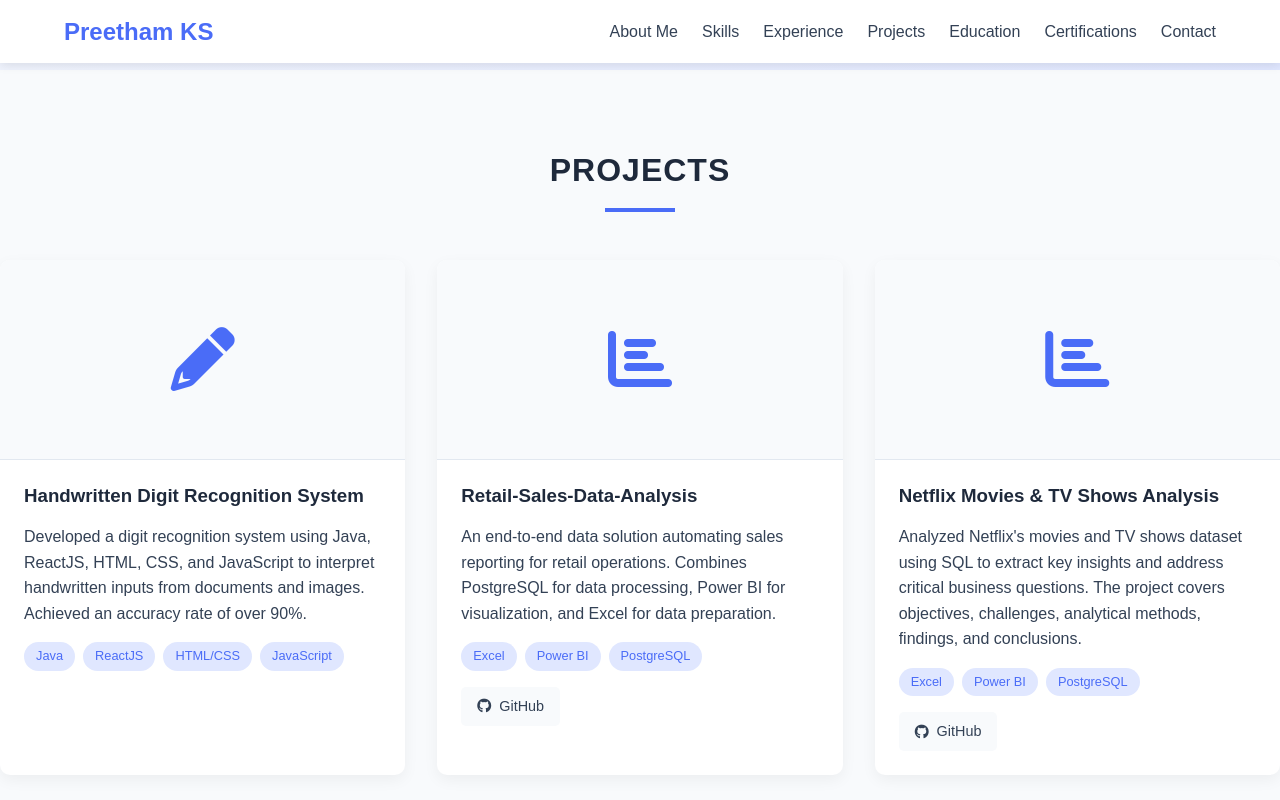
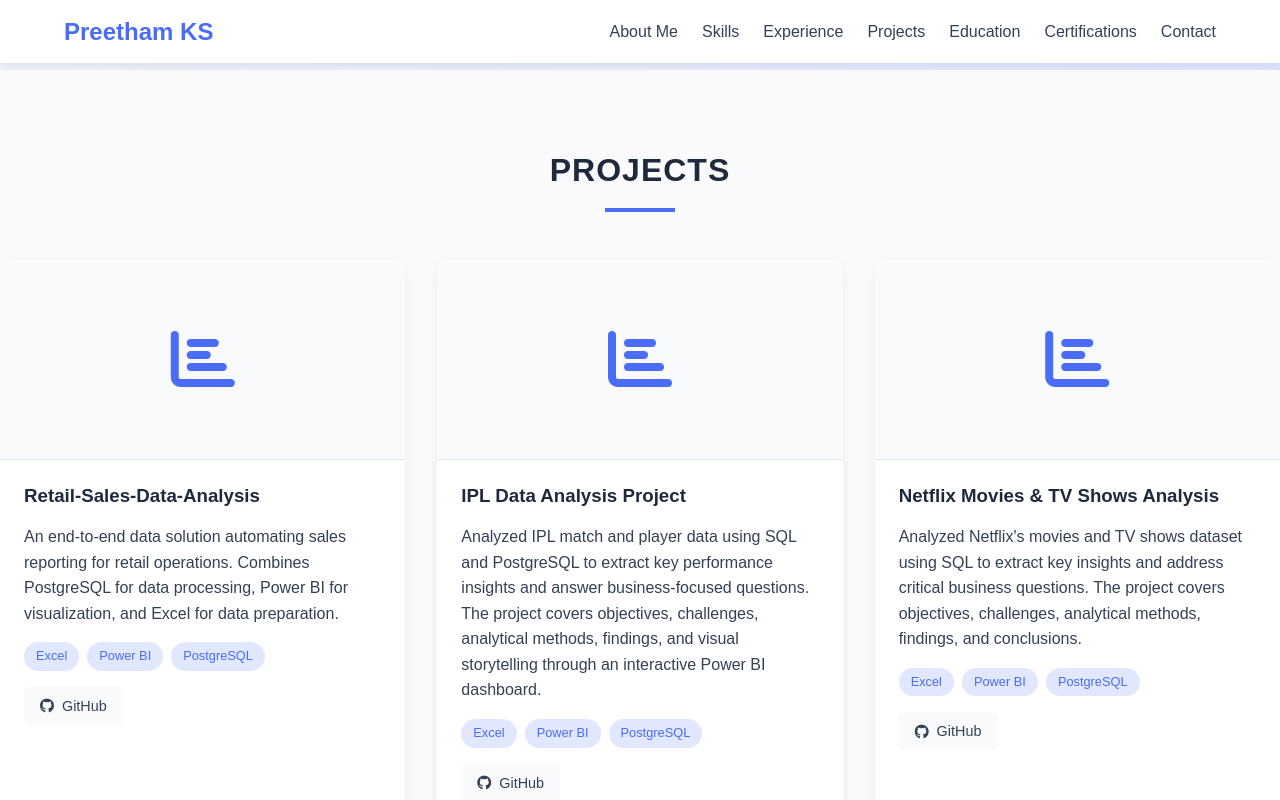
Before and after one commit to Preetham-ks/Portfolio, a plain HTML site: page index.html in a window 1280 px wide. Both pictures are taken after a click on the link "VIEW PROJECTS". Shown: the part 730-1530 px from the top of the page. Drawn offline with Linux system fonts and the light colour scheme.

Commit message:
new project added

```diff
--- a/index.html
+++ b/index.html
@@ -337,6 +337,72 @@
             </div>
 
             <div class="projects-container">
+
+
+
+                <div class="project-card">
+                    <div class="project-image">
+                        <i class="fas fa-chart-bar project-icon"></i>
+                    </div>
+                    <div class="project-info">
+                        <h3>Retail-Sales-Data-Analysis</h3>
+                        <p>An end-to-end data solution automating sales reporting for retail operations.
+                            Combines PostgreSQL for data processing, Power BI for visualization, and Excel for data preparation.
+                        </p>
+                        <div class="project-tech">
+                            <span class="tech-tag">Excel</span>
+                            <span class="tech-tag">Power BI</span>
+                            <span class="tech-tag">PostgreSQL</span>
+                        </div>
+                        <div class="project-links">
+                            <!-- <a href="#" class="project-btn"><i class="fas fa-link"></i> View Project</a> -->
+                            <a href="https://github.com/Preetham-ks/Retail-Sales-Data-Analysis" class="project-btn"><i class="fab fa-github"></i> GitHub</a>
+                        </div>
+                    </div>
+                </div>
+
+                <div class="project-card">
+                    <div class="project-image">
+                        <i class="fas fa-chart-bar project-icon"></i>
+                    </div>
+                    <div class="project-info">
+                        <h3>IPL Data Analysis Project</h3>
+                        <p>Analyzed IPL match and player data using SQL and PostgreSQL to extract key performance insights and answer business-focused questions.
+                            The project covers objectives, challenges, analytical methods, findings, and visual storytelling through an interactive Power BI dashboard.
+                        </p>
+                        <div class="project-tech">
+                            <span class="tech-tag">Excel</span>
+                            <span class="tech-tag">Power BI</span>
+                            <span class="tech-tag">PostgreSQL</span>
+                        </div>
+                        <div class="project-links">
+                            <!-- <a href="#" class="project-btn"><i class="fas fa-link"></i> View Project</a> -->
+                            <a href="https://github.com/Preetham-ks/IPL-Analysis" class="project-btn"><i class="fab fa-github"></i> GitHub</a>
+                        </div>
+                    </div>
+                </div>
+
+                <div class="project-card">
+                    <div class="project-image">
+                        <i class="fas fa-chart-bar project-icon"></i>
+                    </div>
+                    <div class="project-info">
+                        <h3>Netflix Movies & TV Shows Analysis</h3>
+                        <p>Analyzed Netflix's movies and TV shows dataset using SQL to extract key insights and address critical business questions.
+                            The project covers objectives, challenges, analytical methods, findings, and conclusions.
+                        </p>
+                        <div class="project-tech">
+                            <span class="tech-tag">Excel</span>
+                            <span class="tech-tag">Power BI</span>
+                            <span class="tech-tag">PostgreSQL</span>
+                        </div>
+                        <div class="project-links">
+                            <!-- <a href="#" class="project-btn"><i class="fas fa-link"></i> View Project</a> -->
+                            <a href="https://github.com/Preetham-ks/Netflix_Project" class="project-btn"><i class="fab fa-github"></i> GitHub</a>
+                        </div>
+                    </div>
+                </div>
+
                 <div class="project-card">
                     <div class="project-image">
                         <i class="fas fa-pencil-alt project-icon"></i>
@@ -376,47 +442,6 @@
                     <!-- </div>
                 </div>   -->
 
-                <div class="project-card">
-                    <div class="project-image">
-                        <i class="fas fa-chart-bar project-icon"></i>
-                    </div>
-                    <div class="project-info">
-                        <h3>Retail-Sales-Data-Analysis</h3>
-                        <p>An end-to-end data solution automating sales reporting for retail operations.
-                            Combines PostgreSQL for data processing, Power BI for visualization, and Excel for data preparation.
-                        </p>
-                        <div class="project-tech">
-                            <span class="tech-tag">Excel</span>
-                            <span class="tech-tag">Power BI</span>
-                            <span class="tech-tag">PostgreSQL</span>
-                        </div>
-                        <div class="project-links">
-                            <!-- <a href="#" class="project-btn"><i class="fas fa-link"></i> View Project</a> -->
-                            <a href="https://github.com/Preetham-ks/Retail-Sales-Data-Analysis" class="project-btn"><i class="fab fa-github"></i> GitHub</a>
-                        </div>
-                    </div>
-                </div>
-
-                <div class="project-card">
-                    <div class="project-image">
-                        <i class="fas fa-chart-bar project-icon"></i>
-                    </div>
-                    <div class="project-info">
-                        <h3>Netflix Movies & TV Shows Analysis</h3>
-                        <p>Analyzed Netflix's movies and TV shows dataset using SQL to extract key insights and address critical business questions.
-                            The project covers objectives, challenges, analytical methods, findings, and conclusions.
-                        </p>
-                        <div class="project-tech">
-                            <span class="tech-tag">Excel</span>
-                            <span class="tech-tag">Power BI</span>
-                            <span class="tech-tag">PostgreSQL</span>
-                        </div>
-                        <div class="project-links">
-                            <!-- <a href="#" class="project-btn"><i class="fas fa-link"></i> View Project</a> -->
-                            <a href="https://github.com/Preetham-ks/Netflix_Project" class="project-btn"><i class="fab fa-github"></i> GitHub</a>
-                        </div>
-                    </div>
-                </div>
 
             </div>
         </section>
```
